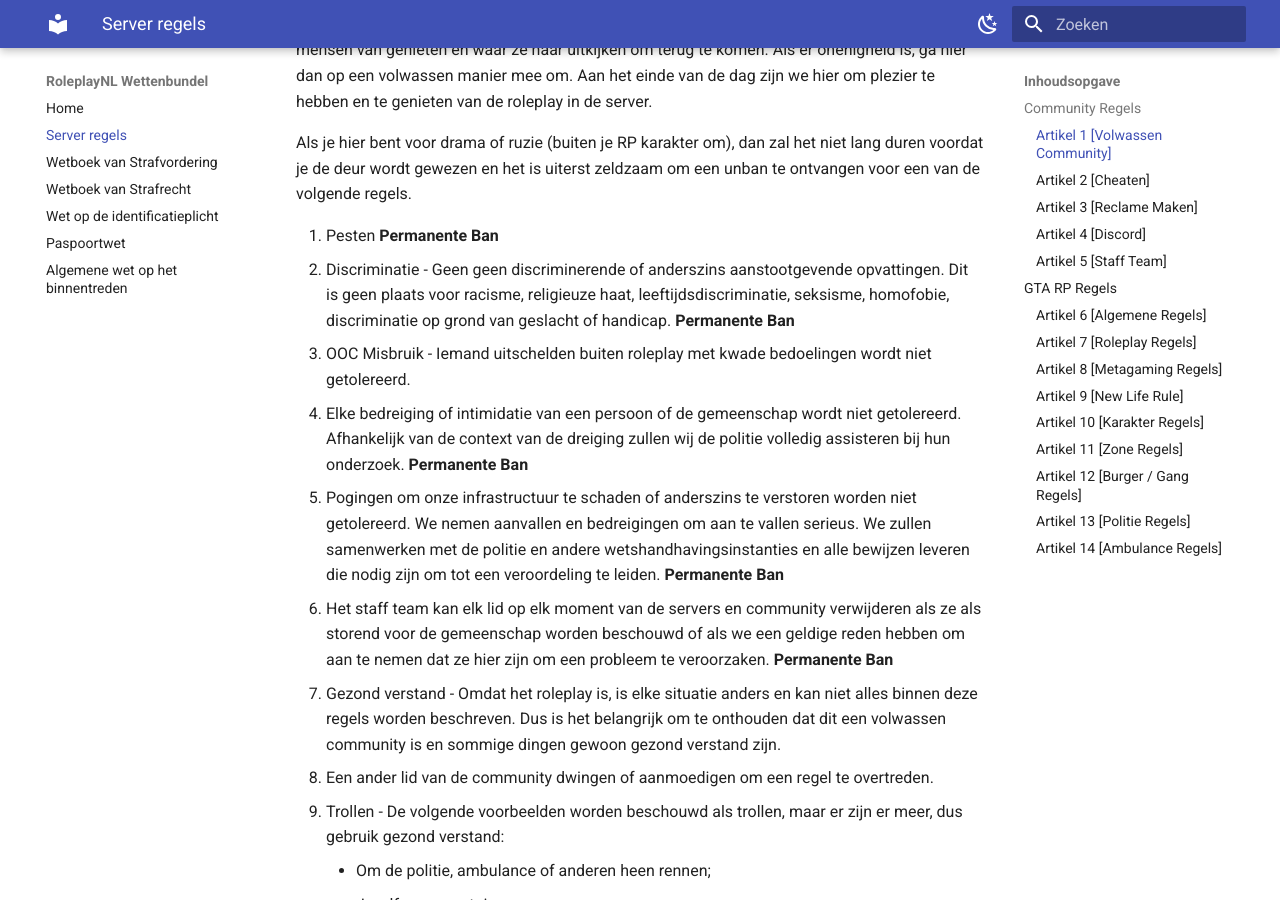
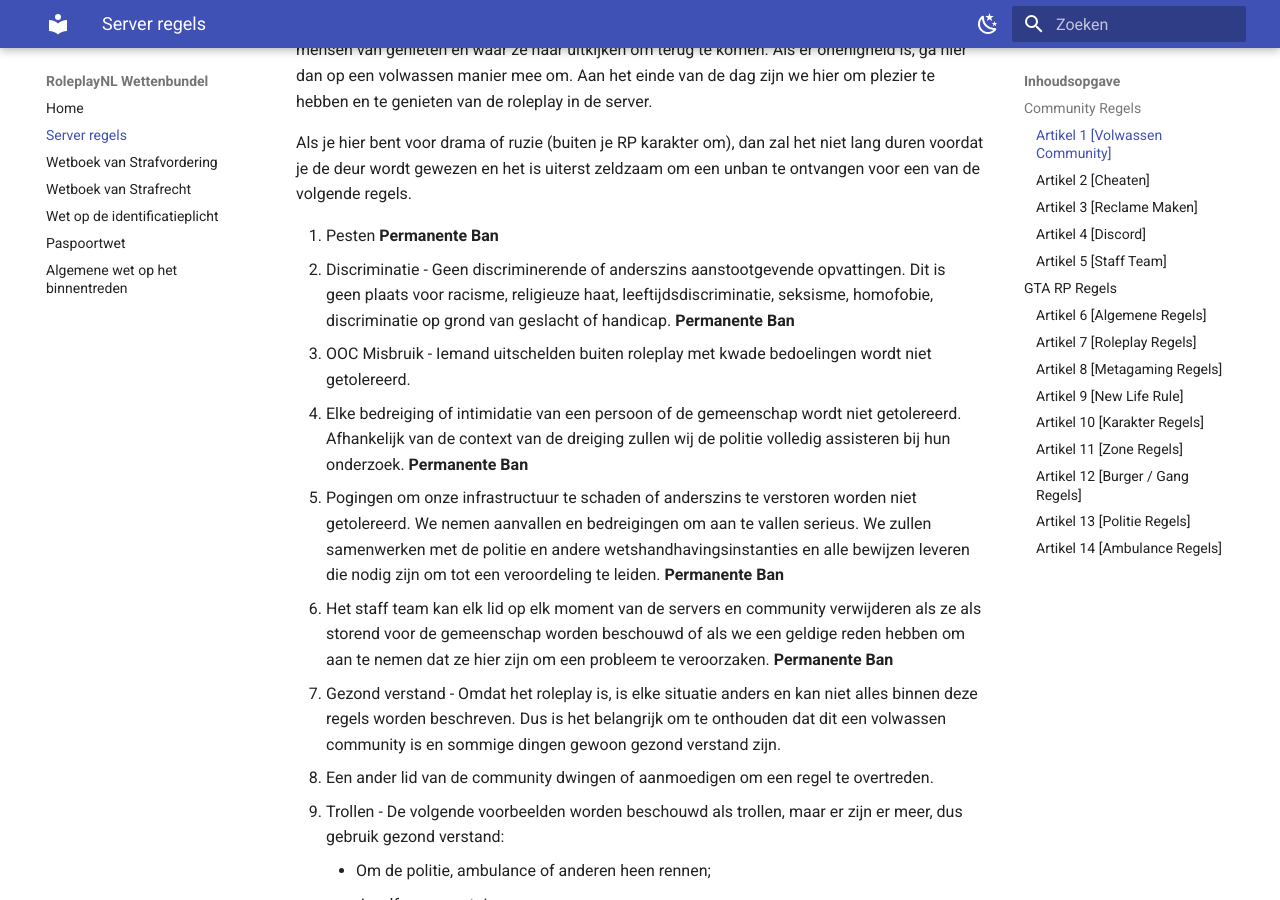
Before and after one commit to EnriqueFernandez20/FutureRP-Wettenbundel, an MkDocs documentation site: the page built from docs/server-regels.md, in a window 1280 px wide and 900 px high, scrolled down 1007 px. Built offline with MkDocs 1.6.1 and Material for MkDocs 9.7.7, drawn with Linux system fonts in a browser that asks for light colours.

Commit message:
Update server-regels.md

```diff
--- a/docs/server-regels.md
+++ b/docs/server-regels.md
@@ -20,7 +20,7 @@ We verwachten van mensen dat ze respect tonen, zich als een volwassene gedragen
 Als je hier bent voor drama of ruzie (buiten je RP karakter om), dan zal het niet lang duren voordat je de deur wordt gewezen en het is uiterst zeldzaam om een unban te ontvangen voor een van de volgende regels.
 
 1. Pesten **Permanente Ban**
-2. Discriminatie - Geen geen discriminerende of anderszins aanstootgevende opvattingen. Dit is geen plaats voor racisme, religieuze haat, leeftijdsdiscriminatie, seksisme, homofobie, discriminatie op grond van geslacht of handicap. **Permanente Ban**
+2. Discriminatie - Geen discriminerende of anderszins aanstootgevende opvattingen. Dit is geen plaats voor racisme, religieuze haat, leeftijdsdiscriminatie, seksisme, homofobie, discriminatie op grond van geslacht of handicap. **Permanente Ban**
 3. OOC Misbruik - Iemand uitschelden buiten roleplay met kwade bedoelingen wordt niet getolereerd.
 4. Elke bedreiging of intimidatie van een persoon of de gemeenschap wordt niet getolereerd. Afhankelijk van de context van de dreiging zullen wij de politie volledig assisteren bij hun onderzoek. **Permanente Ban**
 5. Pogingen om onze infrastructuur te schaden of anderszins te verstoren worden niet getolereerd. We nemen aanvallen en bedreigingen om aan te vallen serieus. We zullen samenwerken met de politie en andere wetshandhavingsinstanties en alle bewijzen leveren die nodig zijn om tot een veroordeling te leiden. **Permanente Ban**
```
